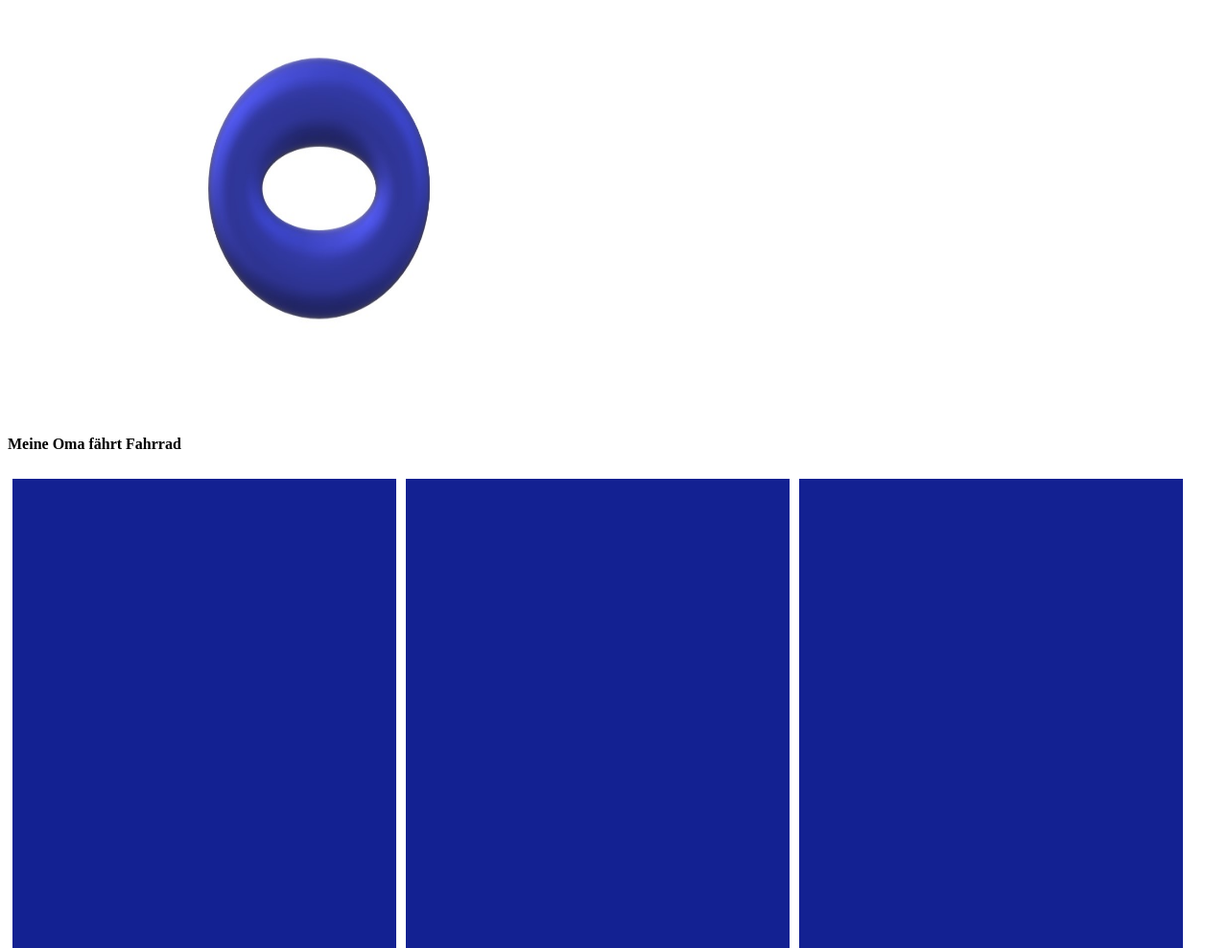
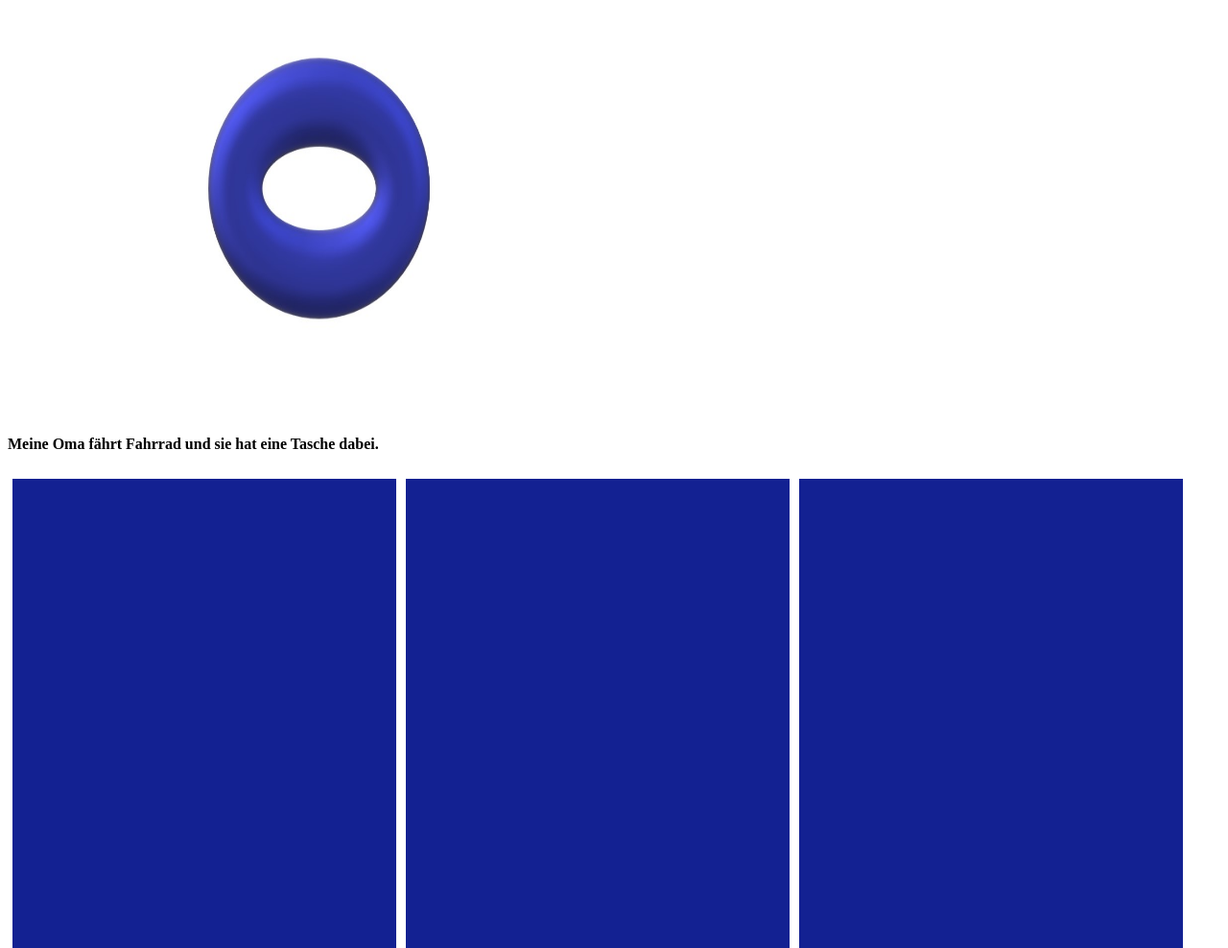
Before and after one commit to pascall100/tutorialdiv, a plain HTML site: page oma/index.html in a window 1280 px wide. Shown: the part 112-1100 px from the top of the page at 96% size. Drawn offline with Linux system fonts and the light colour scheme.

Commit message:
Version 2
In Zeile 15 Satz verlängert mit dem Wort Tasche...

```diff
--- a/oma/index.html
+++ b/oma/index.html
@@ -12,7 +12,7 @@
     <img src="auto.jpg" alt="fahren" width="700" height="533">
 
 
-    <h4 id="cat">Meine Oma fährt Fahrrad</h4>
+    <h4 id="cat">Meine Oma fährt Fahrrad und sie hat eine Tasche dabei. </h4>
     <div class="light"></div>
     <div class="light"></div>
     <div class="light"></div>
```
